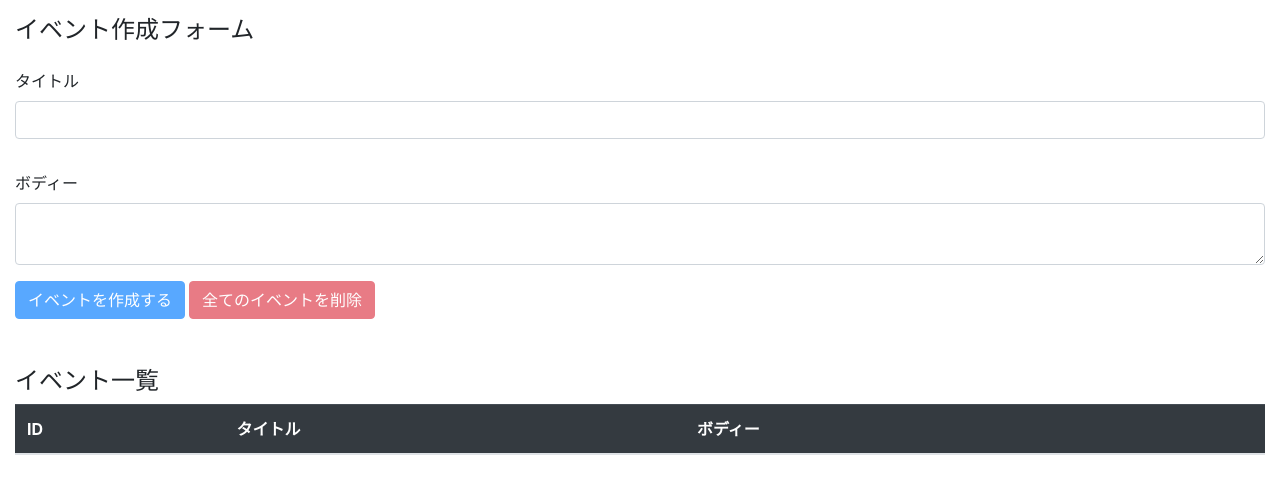
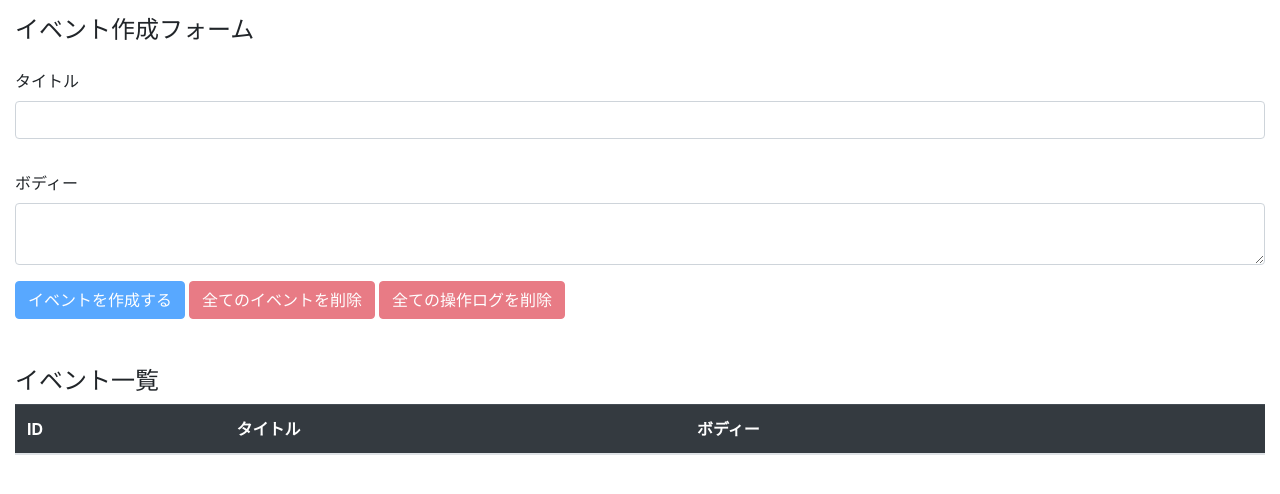
Before and after one commit to 556-mizusawa/rrt-101, a React (Create React App) app: page / in a window 1280 px wide. Shown: the top 494 px of the page. Built offline with nearby package versions, Linux system fonts and the light colour scheme.

Commit message:
delete all operation logs

```diff
--- a/src/actions/index.ts
+++ b/src/actions/index.ts
@@ -16,6 +16,6 @@ export interface MyActionType {
 
 export interface OPERATION_LOGS {
   type: 'ADD_OPERATION_LOG' | 'DELETE_ALL_OPERATION_LOGS';
-  description: string;
-  operatedAt: string;
+  description?: string;
+  operatedAt?: string;
 }
--- a/src/components/EventForm.tsx
+++ b/src/components/EventForm.tsx
@@ -39,6 +39,18 @@ const EventForm: React.FC<{}> = () => {
         type: 'ADD_OPERATION_LOG',
         description: '全てのイベントを削除しました。',
         operatedAt: timeCurrentIso8601(),
+      });
+    }
+  };
+
+  const deleteAllOperationLogs = (e: MouseEvent<HTMLButtonElement>) => {
+    e.preventDefault();
+    const result = window.confirm(
+      '全ての操作ログを本当に削除しても良いですか？'
+    );
+    if (result) {
+      dispatch({
+        type: 'DELETE_ALL_OPERATION_LOGS',
       });
     }
   };
@@ -86,6 +98,13 @@ const EventForm: React.FC<{}> = () => {
         >
           全てのイベントを削除
         </button>
+        <button
+          className="btn btn-danger ml-1"
+          onClick={deleteAllOperationLogs}
+          disabled={state.operationLogs.length === 0}
+        >
+          全ての操作ログを削除
+        </button>
       </form>
     </>
   );
--- a/src/contexts/AppContext.tsx
+++ b/src/contexts/AppContext.tsx
@@ -3,7 +3,10 @@ import { CombinedState } from 'redux';
 import { MyActionType, MyEventType, OPERATION_LOGS } from '../actions';
 
 type ContextProps = {
-  state: CombinedState<{ events: MyEventType[] }>;
+  state: CombinedState<{
+    events: MyEventType[];
+    operationLogs: string | any[];
+  }>;
   dispatch: Dispatch<MyActionType | OPERATION_LOGS>;
 };
 
```
Also changed, not shown: 1 other file (tests, documents, lock files or other folders).
